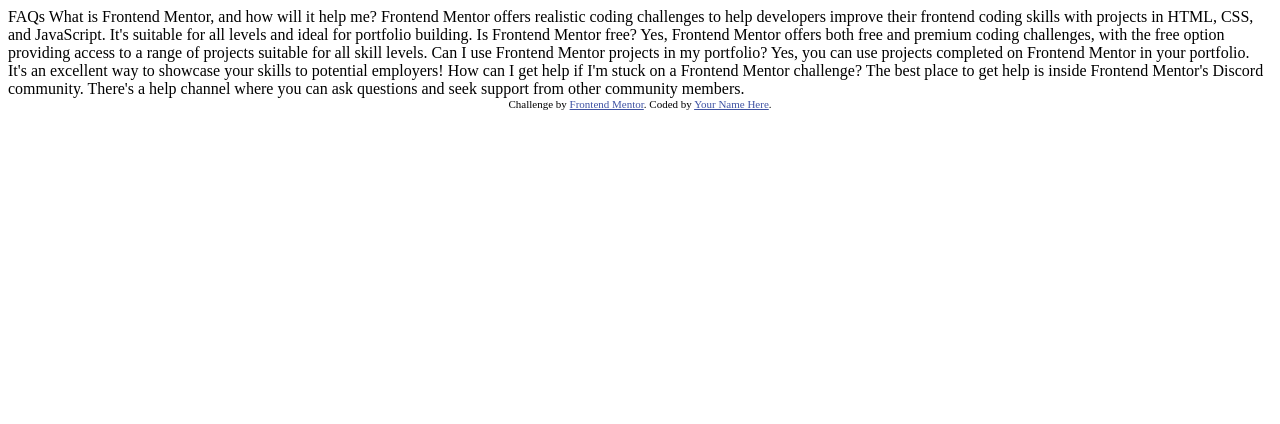
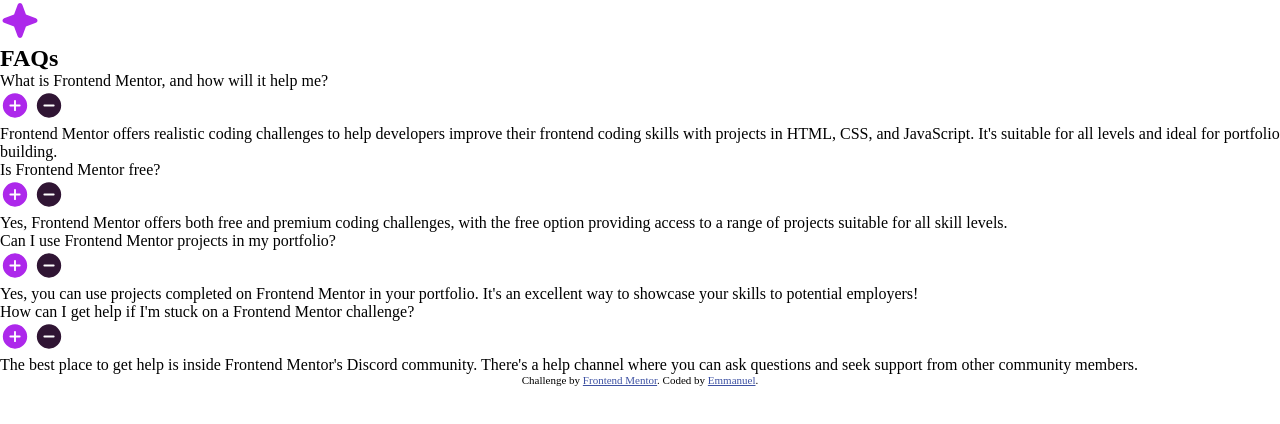
Before and after one commit to Emmanuel-Malik/frontendmentor-faq-accordion, a plain HTML site: page index.html in a window 1280 px wide. Drawn offline with Linux system fonts and the light colour scheme.

Commit message:
html structure done

```diff
--- a/index.html
+++ b/index.html
@@ -10,37 +10,85 @@
   <title>Frontend Mentor | FAQ accordion</title>
 </head>
 <body>
+  <!-- background images -->
+  <div class="top-bg-image"></div>
+  <div class="bottom-bg-image"></div>
 
-  FAQs
+  <!-- main container -->
+  <div class="container">
+    <article class="faq">
+      <img src="/assets/images/icon-star.svg" alt="star symbol" loading="eager">
+      <h1 class="h1-faq">FAQs</h1>
+    </article>
 
-  What is Frontend Mentor, and how will it help me?
+    <!-- First Section -->
+    <section class="first-section">
+      <div class="section-header">
+        <p class="first-question questions">What is Frontend Mentor, and how will it help me?</p>
 
+        <img src="/assets/images/icon-plus.svg" alt="plus icon" loading="eager">
+        <img src="/assets/images/icon-minus.svg" alt="minus icon" loading="eager">
+      </div>
+
+      <p class="first-answer answers">
         Frontend Mentor offers realistic coding challenges to help developers improve their
         frontend coding skills with projects in HTML, CSS, and JavaScript. It's suitable for
         all levels and ideal for portfolio building.
+      </p>
+    </section>
 
-  Is Frontend Mentor free?
+    <!-- Second Secton -->
+    <section class="second-section">
+      <div class="section-header">
+        <p class="second-question questions">Is Frontend Mentor free?</p>
 
+        <img src="/assets/images/icon-plus.svg" alt="plus icon" loading="eager">
+        <img src="/assets/images/icon-minus.svg" alt="minus icon" loading="eager">
+      </div>
+
+      <p class="second-answer answers">
         Yes, Frontend Mentor offers both free and premium coding challenges, with the free
         option providing access to a range of projects suitable for all skill levels.
+      </p>
+    </section>
 
-  Can I use Frontend Mentor projects in my portfolio?
+    <!-- Third Section -->
+    <section class="third-section">
+      <div class="section-header">
+        <p class="third-question questions">Can I use Frontend Mentor projects in my portfolio?</p>
 
+        <img src="/assets/images/icon-plus.svg" alt="plus icon" loading="eager">
+        <img src="/assets/images/icon-minus.svg" alt="minus icon" loading="eager">
+      </div>
+
+      <p class="third-answer answers">
         Yes, you can use projects completed on Frontend Mentor in your portfolio. It's an excellent
         way to showcase your skills to potential employers!
+      </p>
+    </section>
 
-  How can I get help if I'm stuck on a Frontend Mentor challenge?
+    <!-- Fourth Section -->
+    <section class="fourth-section">
+      <div class="section-header">
+        <p class="fourth-question questions">How can I get help if I'm stuck on a Frontend Mentor challenge?</p>
 
+        <img src="/assets/images/icon-plus.svg" alt="plus icon" loading="eager">
+        <img src="/assets/images/icon-minus.svg" alt="minus icon" loading="eager">
+        </div>
+
+      <p class="fourth-answer answers">
         The best place to get help is inside Frontend Mentor's Discord community. There's a help
         channel where you can ask questions and seek support from other community members.
+      </p>
+    </section>
+  </div>
 
 
   <div class="attribution">
     Challenge by <a href="https://www.frontendmentor.io?ref=challenge" target="_blank">Frontend Mentor</a>.
-    Coded by <a href="#">Your Name Here</a>.
-
+    Coded by <a href="https://github.com/Emmanuel-Malik" target="_blank">Emmanuel</a>.
+  </div>
 
   <script src="/scripts/script.js"></script>
-  </div>
 </body>
 </html>
--- a/styles/styles.css
+++ b/styles/styles.css
@@ -1,4 +1,20 @@
+@import url('https://fonts.googleapis.com/css2?family=DM+Sans:ital,opsz,wght@0,9..40,100..1000;1,9..40,100..1000&family=Josefin+Sans:ital,wght@0,100..700;1,100..700&family=Libre+Franklin:ital,wght@0,100..900;1,100..900&family=Manrope:wght@200..800&family=Overpass:ital,wght@0,100..900;1,100..900&family=Poppins:ital,wght@0,100;0,200;0,300;0,400;0,500;0,600;0,700;0,800;0,900;1,100;1,200;1,300;1,400;1,500;1,600;1,700;1,800;1,900&family=Raleway:ital,wght@0,100..900;1,100..900&family=Roboto:ital,wght@0,100..900;1,100..900&family=Work+Sans:ital,wght@0,100..900;1,100..900&display=swap');
+
+*,
+*::after,
+*::before {
+  margin: 0;
+  padding: 0;
+  box-sizing: border-box;
+}
 
 
-.attribution { font-size: 11px; text-align: center; }
-.attribution a { color: hsl(228, 45%, 44%); }
+
+
+
+.attribution {
+  font-size: 11px; text-align: center;
+}
+.attribution a {
+  color: hsl(228, 45%, 44%);
+}
```
Lines whose indentation alone changed are shown as unchanged.
